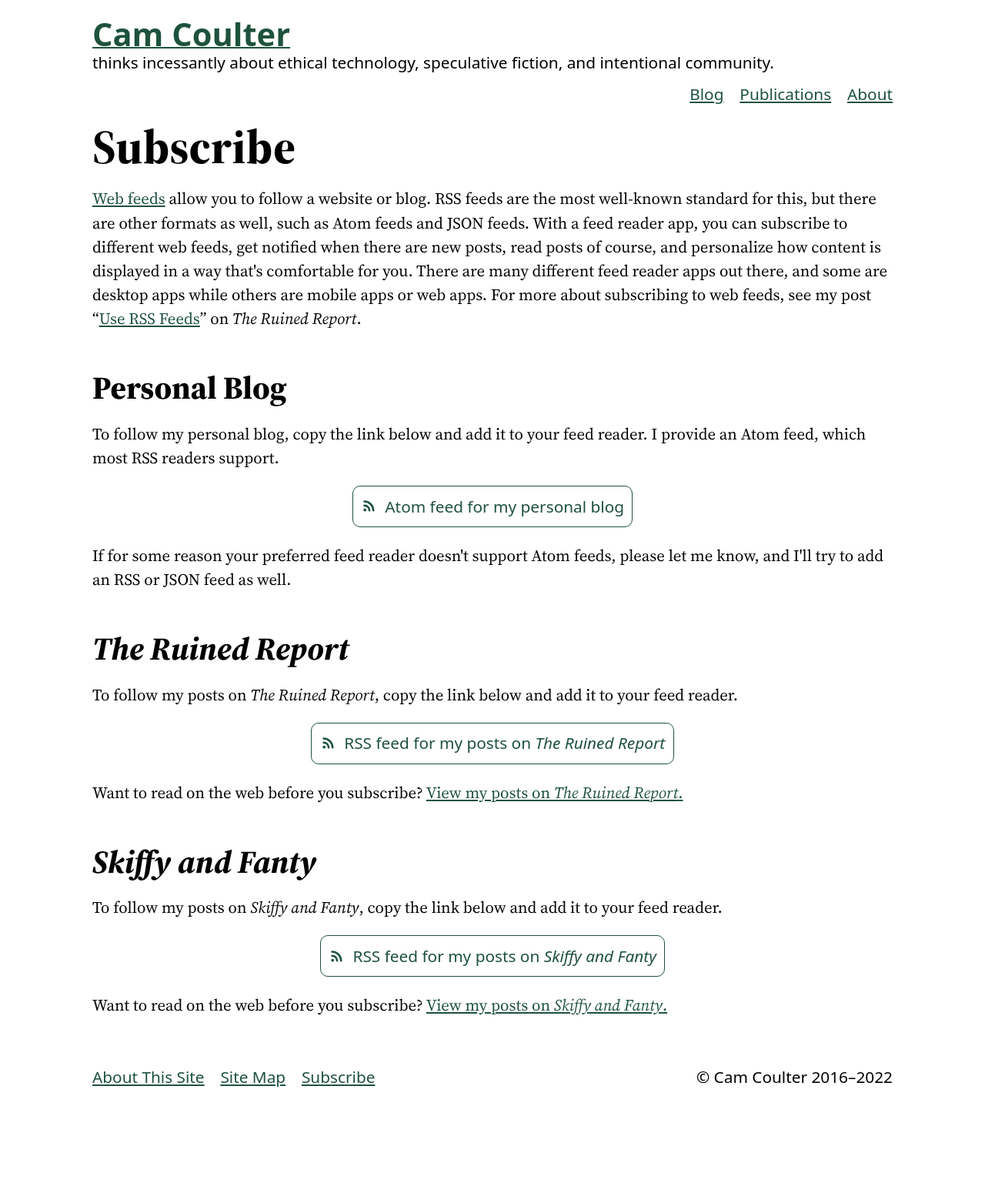
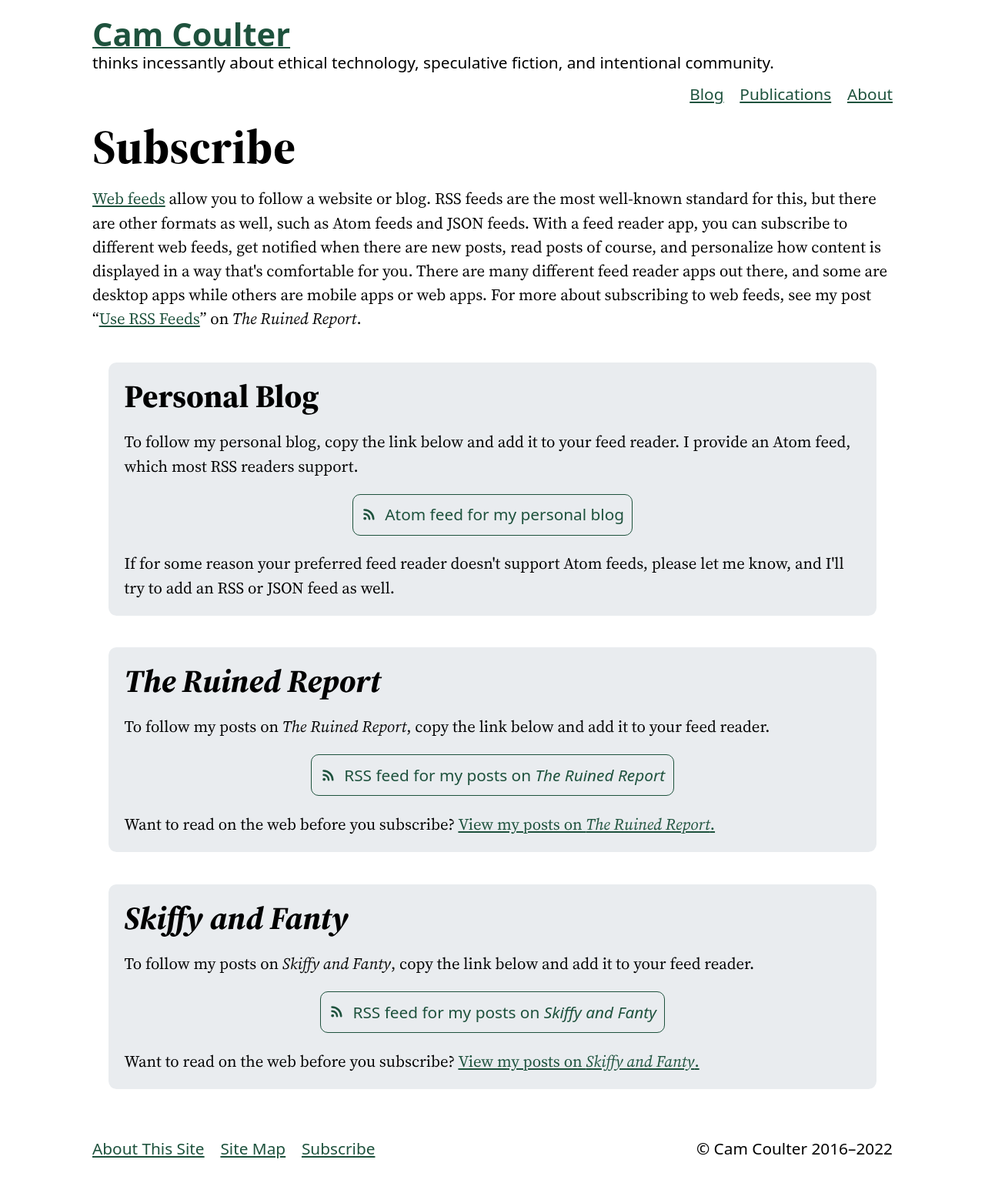
Before and after one commit to cncoulter/camcoulter.com, a Jekyll site: the page built from Blog/Subscribe.html, in a window 1280 px wide. Shown: the whole page at 77% size. Built offline with Jekyll 4.4.1, drawn with Linux system fonts in a browser that asks for light colours; some web fonts are replaced; before the commit the page ends 1456 px from its top, so only the background shows below that.

Commit message:
Update styles

```diff
--- a/Blog/Subscribe.html
+++ b/Blog/Subscribe.html
@@ -10,6 +10,7 @@ permalink: /Blog/Subscribe/
 
 <p><a href="https://en.wikipedia.org/wiki/Web_feed">Web feeds</a> allow you to follow a website or blog. RSS feeds are the most well-known standard for this, but there are other formats as well, such as Atom feeds and JSON feeds. With a feed reader app, you can subscribe to different web feeds, get notified when there are new posts, read posts of course, and personalize how content is displayed in a way that's comfortable for you. There are many different feed reader apps out there, and some are desktop apps while others are mobile apps or web apps. For more about subscribing to web feeds, see my post “<a href="https://theruinedreport.com/2022/03/15/use-rss-feeds/">Use RSS Feeds</a>” on <cite>The Ruined Report</cite>.</p>
 
+<div class="raised margin-block-2em">
 <h2>Personal Blog</h2>
 
 <p>To follow my personal blog, copy the link below and add it to your feed reader. I provide an Atom feed, which most RSS readers support.</p>
@@ -17,7 +18,9 @@ permalink: /Blog/Subscribe/
 <a href="/feed.xml" class="link-turncoat link-turncoat--standalone">{% include SVGs/rss.svg %} Atom feed for my personal blog</a>
 
 <p>If for some reason your preferred feed reader doesn't support Atom feeds, please let me know, and I'll try to add an RSS or JSON feed as well.</p>
+</div>
 
+<div class="raised margin-block-2em">
 <h2><cite>The Ruined Report</cite></h2>
 
 <p>To follow my posts on <cite>The Ruined Report</cite>, copy the link below and add it to your feed reader.</p>
@@ -25,7 +28,9 @@ permalink: /Blog/Subscribe/
 <a href="https://theruinedreport.com/author/cameronncoulter/feed" class="link-turncoat link-turncoat--standalone">{% include SVGs/rss.svg %} RSS feed for my posts on <cite>The Ruined Report</cite></a>
 
 <p>Want to read on the web before you subscribe? <a href="https://theruinedreport.com/author/cameronncoulter/">View my posts on <cite>The Ruined Report</cite>.</a></p>
+</div>
 
+<div class="raised margin-block-2em">
 <h2><cite>Skiffy and Fanty</cite></h2>
 
 <p>To follow my posts on <cite>Skiffy and Fanty</cite>, copy the link below and add it to your feed reader.</p>
@@ -33,3 +38,4 @@ permalink: /Blog/Subscribe/
 <a href="https://skiffyandfanty.com/author/cameronncoulter/feed" class="link-turncoat link-turncoat--standalone">{% include SVGs/rss.svg %} RSS feed for my posts on <cite>Skiffy and Fanty</cite></a>
 
 <p>Want to read on the web before you subscribe? <a href="https://skiffyandfanty.com/author/cameronncoulter/">View my posts on <cite>Skiffy and Fanty</cite>.</a></p>
+</div>
--- a/_sass/main.scss
+++ b/_sass/main.scss
@@ -256,6 +256,11 @@ a:hover {
 
 a:active {
 	color: var(--clr-link-active);
+}
+@media (prefers-color-scheme: light) {
+	a:active {
+		color: var(--clr-on-bg);
+ 	}
 }
 /*
 	### Undercover Links
```
